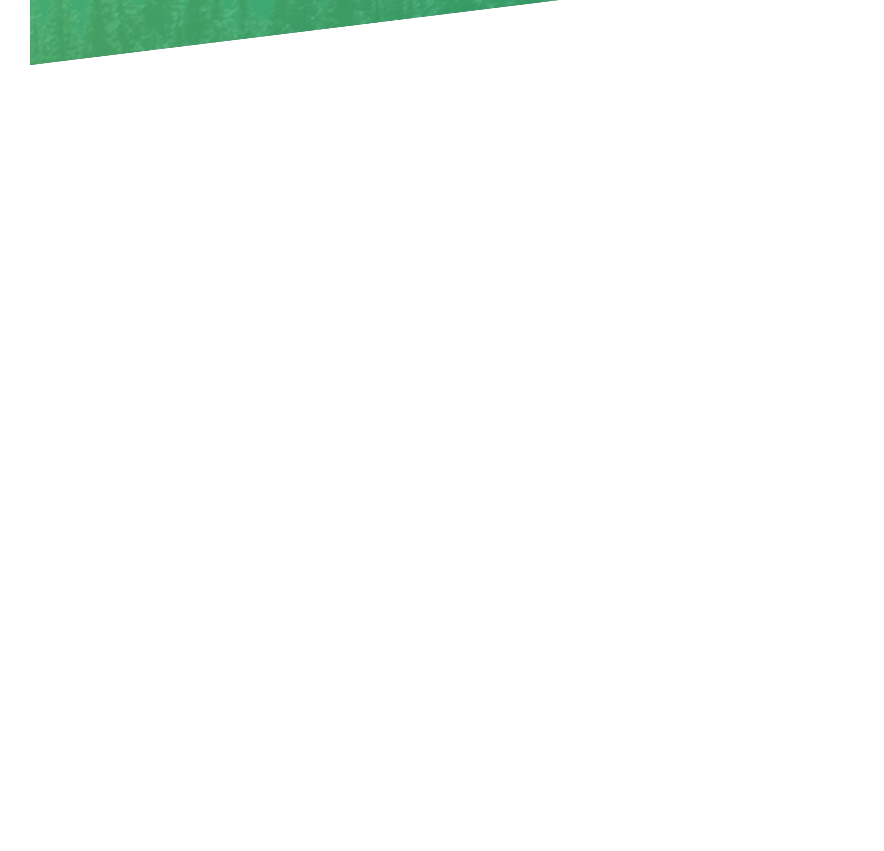
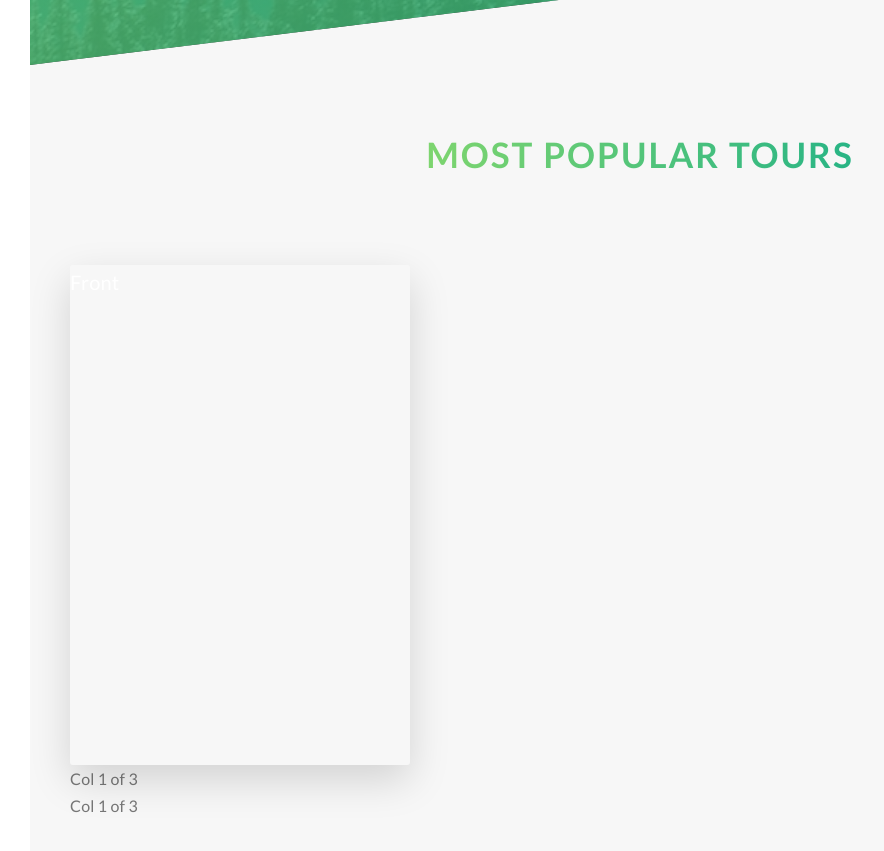
Before and after one commit to shaunak-badani/Natours-React, a React (Vite) app: page / in a window 1280 px wide. Shown: the part 3240-4091 px from the top of the page, without its empty margins (0-884 px from the left). Before the commit the page ends 3305 px from the top, so only its background shows below. Built offline with nearby package versions, Linux system fonts and the light colour scheme.

Commit message:
Built initial aspects of the card

```diff
--- a/src/App.tsx
+++ b/src/App.tsx
@@ -3,6 +3,12 @@ import FrontBanner from './pages/FrontBanner';
 import About from './pages/About'
 import "./pages/Feature.scss";
 import Feature from './pages/Feature';
+import CenterText from './components/CenterText';
+import { HeadingSecondary } from './components/Headings';
+import Row from './components/Row';
+import Col from './components/Col';
+import "./pages/Tours.scss";
+import "./components/Card.scss";
 
 function App() {
   return (
@@ -13,6 +19,27 @@ function App() {
         <main>
           <About />
           <Feature />
+          <section className="sectionTours">
+            <CenterText classNames={["uMarginBottomBig"]}>
+                <HeadingSecondary >
+                    Most popular tours
+                </HeadingSecondary>
+            </CenterText>
+            <Row>
+              <Col length={1} total={3}>
+                <div className="card">
+                  <div className="cardSide cardSideFront">
+                    Front
+                  </div>
+                  <div className="cardSide cardSideBack cardSideBack1">
+                    Back
+                  </div>
+                </div>
+              </Col>
+              <Col length={1} total={3}>Col 1 of 3</Col>
+              <Col length={1} total={3}>Col 1 of 3</Col>
+            </Row>
+          </section>
         </main>
       </section>
     </>
--- /dev/null
+++ b/src/components/Card.scss
@@ -0,0 +1,45 @@
+@use "../styles/variables" as *;
+
+.card {
+    perspective: 150rem;
+    -moz-perspective: 150rem;
+    position: relative;
+
+    height: 50rem;
+
+    &Side {
+        color: #fff;
+        height: 50rem;
+        font-size: 2rem;
+
+        transition: all 0.8s ease;
+        position: absolute;
+        top: 0;
+        left: 0;
+        backface-visibility: hidden;
+
+        width: 100%;
+        border-radius: 3px;
+        box-shadow: 0 1.5rem 4rem rgba($color-black, 0.15);
+
+        &Front {
+
+        }
+
+        &Back {
+            transform: rotateY(180deg);
+
+            &1 {
+                background-image: linear-gradient(to right bottom, $color-secondary-light, $color-secondary-dark);
+            }
+        }
+    }
+
+    &:hover &SideFront {
+        transform: rotateY(180deg);
+    }
+
+    &:hover &SideBack {
+        transform: rotateY(0deg);
+    }
+}
--- /dev/null
+++ b/src/pages/Tours.scss
@@ -0,0 +1,9 @@
+@use "../styles/variables" as *;
+@use "../styles/typography" as *;
+
+.sectionTours
+{
+    background-color: $color-grey-light-1;
+    padding: 25rem 0 50rem 0;
+    margin-top: -11.5rem;
+}
--- a/src/styles/_variables.scss
+++ b/src/styles/_variables.scss
@@ -2,6 +2,12 @@
 $color-primary: #55c57a;
 $color-primary-light: #7ed56f;
 $color-primary-dark: #28b485;
+
+$color-secondary-light: #ffb900;
+$color-secondary-dark: #ff7730;
+
+$color-tertiary-light: #2998ff;
+$color-tertiary-dark: #5643fa;
 
 $color-grey-light-1: #f7f7f7;
 
```
